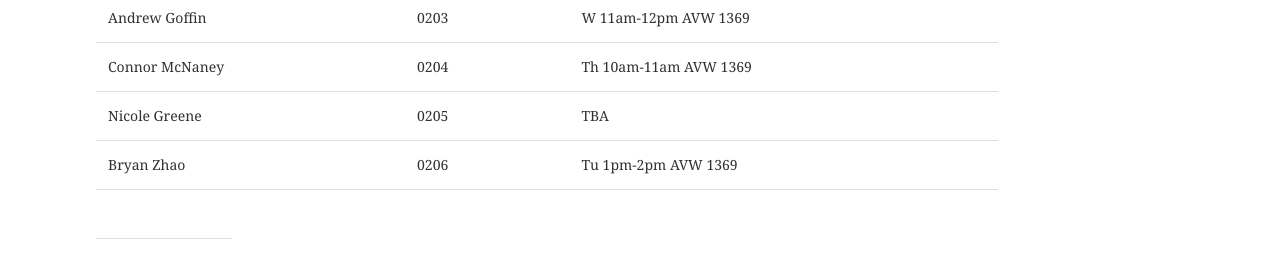
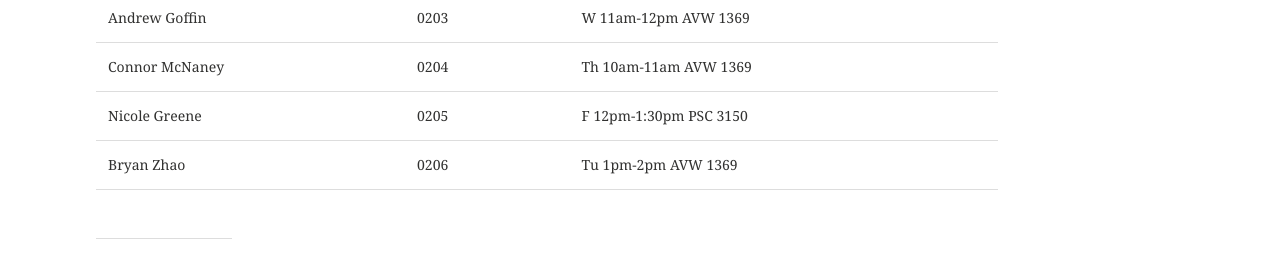
Before and after one commit to enee244/enee244.github.io, a Jekyll site: the page built from office_hours/index.md, in a window 1280 px wide and 990 px high. Shown: the part 684-962 px from the top of the window. Built offline with Jekyll 4.4.1, drawn with Linux system fonts in a browser that asks for light colours.

Commit message:
Update index.md

```diff
--- a/office_hours/index.md
+++ b/office_hours/index.md
@@ -15,5 +15,5 @@ Daven Patel    | 0201        | M  10am-11am EGR 3111
 Taqiyyah Safi  | 0202        | M  1pm-2pm   EGR 0111
 Andrew Goffin  | 0203        | W  11am-12pm AVW 1369
 Connor McNaney | 0204        | Th 10am-11am AVW 1369
-Nicole Greene  | 0205        | TBA
+Nicole Greene  | 0205        | F  12pm-1:30pm  PSC 3150
 Bryan Zhao     | 0206        | Tu 1pm-2pm   AVW 1369
```
